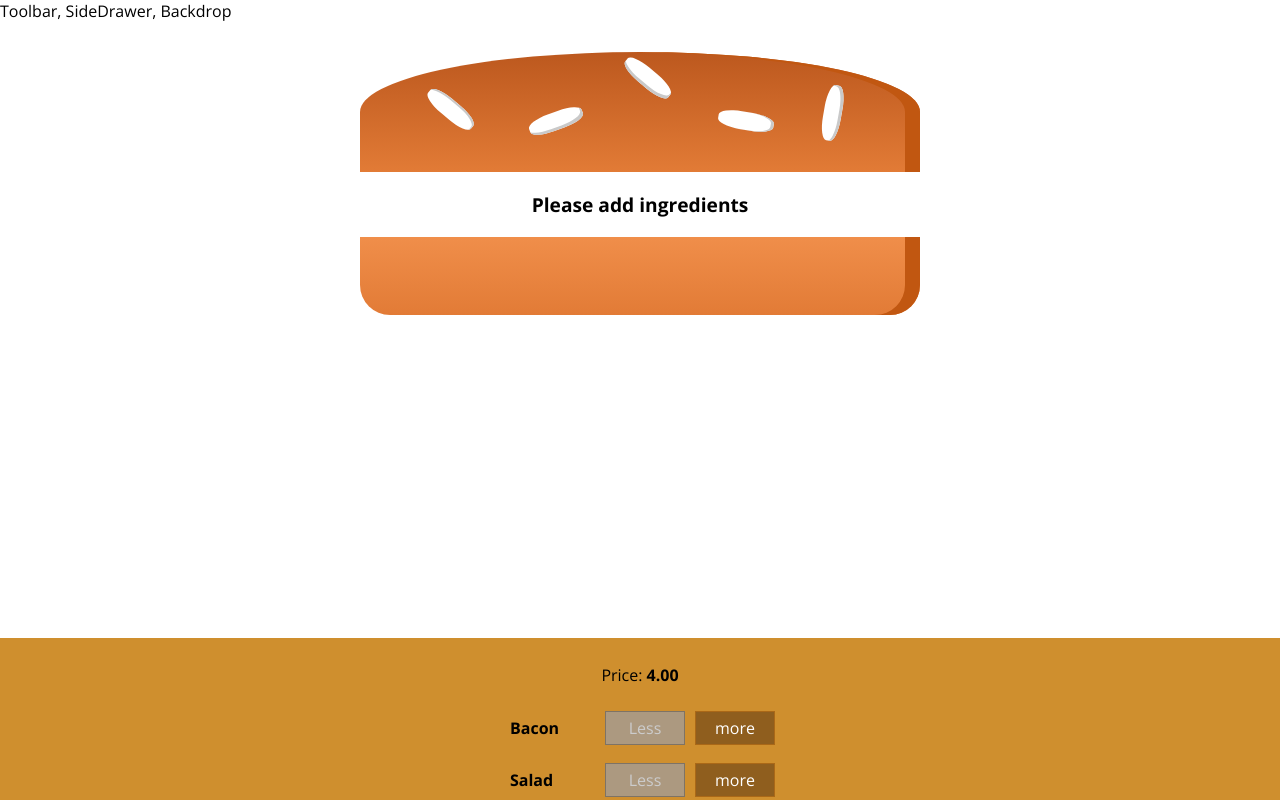
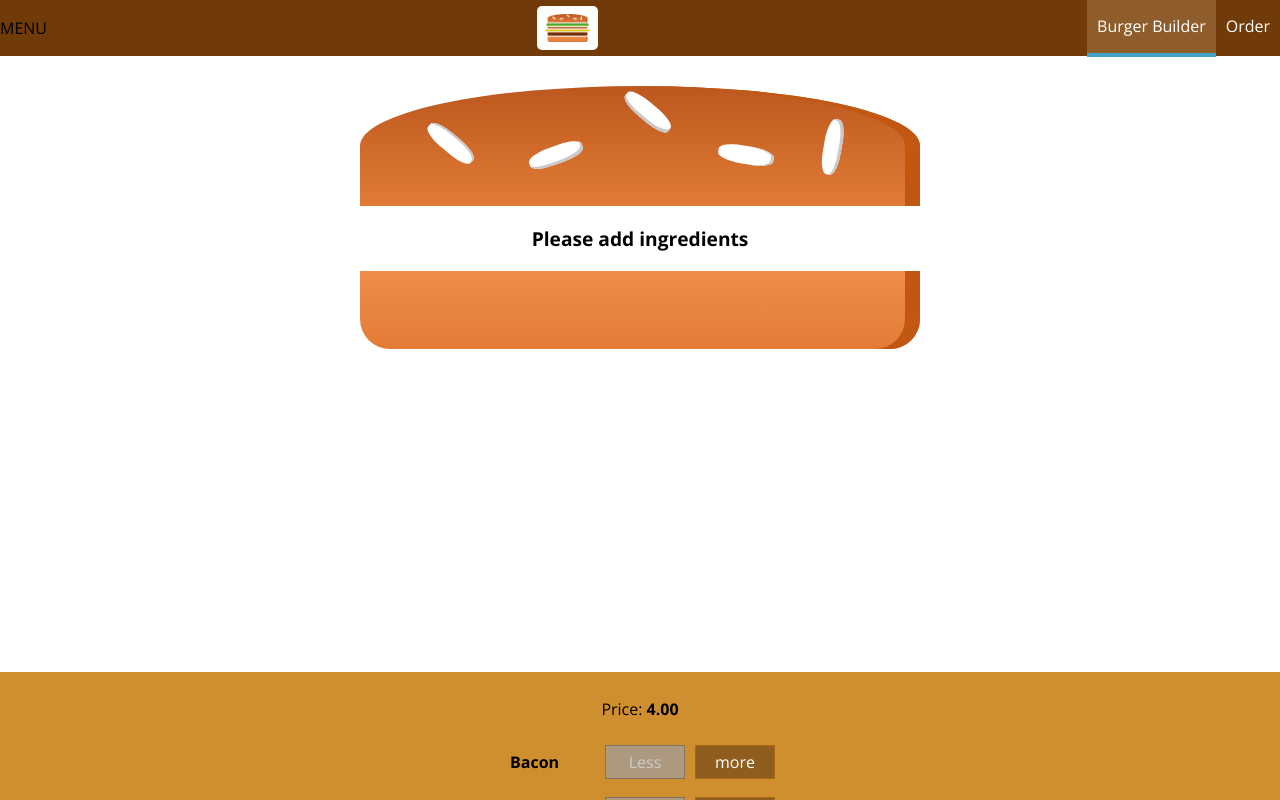
Before and after one commit to sigflysea/my-burger, a React (Create React App) app: page / in a window 1280 px wide. Shown: the top 800 px of the page. Built offline with nearby package versions, Linux system fonts and the light colour scheme.

Commit message:
Navigation items

```diff
--- a/src/components/Burger/OrderSummary/OrderSummary.js
+++ b/src/components/Burger/OrderSummary/OrderSummary.js
@@ -20,6 +20,11 @@
         <Auxi>
             <p>Your order: </p>
             <ul>{ingredientSum}</ul>
+            <p>
+                <strong>
+                    Your total is: ${props.price}
+                </strong>
+            </p>
             <Button
                 btnType='Danger'
                 clicked={props.cancelOrder}
--- a/src/components/Layout/Layout.js
+++ b/src/components/Layout/Layout.js
@@ -1,12 +1,15 @@
 import React from 'react';
 import Auxi from '../../hoc/Auxi';
+import Toolbar from '../Navigation/Toolbar/Toolbar';
 
 import classes from './Layout.module.css';
 const layout = (props) => {
     return (
         <Auxi>
-            <div>Toolbar, SideDrawer, Backdrop</div>
-            <main className={classes.Content}>{props.children}</main>
+            <Toolbar />
+            <main className={classes.Content}>
+                {props.children}
+            </main>
         </Auxi>
     );
 };
--- a/src/components/Layout/Layout.module.css
+++ b/src/components/Layout/Layout.module.css
@@ -1,3 +1,3 @@
 .Content {
-    margin-top: 16px;
+    margin-top: 72px;
 }
--- /dev/null
+++ b/src/components/Logo/Logo.js
@@ -0,0 +1,11 @@
+import React from 'react';
+import classes from './Logo.module.css';
+import image from '../../assets/images/burger-logo.png';
+
+const logo = (props) => (
+    <div className={classes.Logo}>
+        <img src={image} alt='burger' />
+    </div>
+);
+
+export default logo;
--- /dev/null
+++ b/src/components/Logo/Logo.module.css
@@ -0,0 +1,10 @@
+.Logo {
+    background-color: white;
+    padding: 8px;
+    height: 80%;
+    border-radius: 5px;
+    box-sizing: border-box;
+}
+.Logo img {
+    height: 100%;
+}
--- /dev/null
+++ b/src/components/Navigation/NavigationItems/NavigationItem/NavigationItem.js
@@ -0,0 +1,15 @@
+import React from 'react';
+import classes from './NavigationItem.module.css';
+
+const navigationItem = (props) => (
+    <li className={classes.NavigationItem}>
+        <a
+            href={props.link}
+            className={props.active ? classes.active : null}
+        >
+            {props.children}
+        </a>
+    </li>
+);
+
+export default navigationItem;
--- /dev/null
+++ b/src/components/Navigation/NavigationItems/NavigationItem/NavigationItem.module.css
@@ -0,0 +1,23 @@
+NavigationItem {
+    margin: 0;
+    box-sizing: border-box;
+    display: flex;
+    height: 100%;
+    align-items: center;
+}
+.NavigationItem a {
+    color: white;
+    text-decoration: none;
+    height: 100%;
+    padding: 16px 10px;
+    border-bottom: 4px solid transparent;
+    box-sizing: border-box;
+    display: block;
+}
+.NavigationItem a:hover,
+.NavigationItem a:active,
+.NavigationItem a.active {
+    background-color: #8f5c2c;
+    border-bottom: 4px solid #40a4c8;
+    color: white;
+}
--- /dev/null
+++ b/src/components/Navigation/NavigationItems/NavigationItems.js
@@ -0,0 +1,15 @@
+import React from 'react';
+
+import classes from './NavigationItems.module.css';
+import NavigationItem from './NavigationItem/NavigationItem';
+const navigationItems = (props) => (
+    <ul className={classes.NavigationItems}>
+        <NavigationItem link='/' active>
+            {' '}
+            Burger Builder
+        </NavigationItem>
+        <NavigationItem link='/'> Order</NavigationItem>
+    </ul>
+);
+
+export default navigationItems;
--- /dev/null
+++ b/src/components/Navigation/NavigationItems/NavigationItems.module.css
@@ -0,0 +1,8 @@
+.NavigationItems {
+    margin: 0;
+    padding: 0;
+    list-style: none;
+    display: flex;
+    align-items: center;
+    height: 100%;
+}
--- /dev/null
+++ b/src/components/Navigation/Toolbar/Toolbar.js
@@ -0,0 +1,12 @@
+import React from 'react';
+import classes from './Toolbar.module.css';
+import Logo from '../../Logo/Logo';
+import NavigationItems from '../NavigationItems/NavigationItems';
+const toolbar = (props) => (
+    <header className={classes.Toolbar}>
+        <div>MENU</div>
+        <Logo />
+        <NavigationItems />
+    </header>
+);
+export default toolbar;
--- /dev/null
+++ b/src/components/Navigation/Toolbar/Toolbar.module.css
@@ -0,0 +1,14 @@
+.Toolbar {
+    height: 56px;
+    width: 100%;
+    position: fixed;
+    top: 0;
+    left: 0;
+    background-color: #703b09;
+    display: flex;
+    justify-content: space-between;
+    align-items: center;
+    padding: 0, 20px;
+    box-sizing: border-box;
+    z-index: 90;
+}
--- a/src/containers/BurgerBuilder/BurgerBuilder.js
+++ b/src/containers/BurgerBuilder/BurgerBuilder.js
@@ -90,6 +90,7 @@
                         ingredients={this.state.ingredients}
                         cancelOrder={this.cancelOrder}
                         proceedOrder={this.proceedOrder}
+                        price={this.state.totalPrice}
                     />
                 </Modal>
 
```
Also changed, not shown: src/assets/images/burger-logo.png (added).
